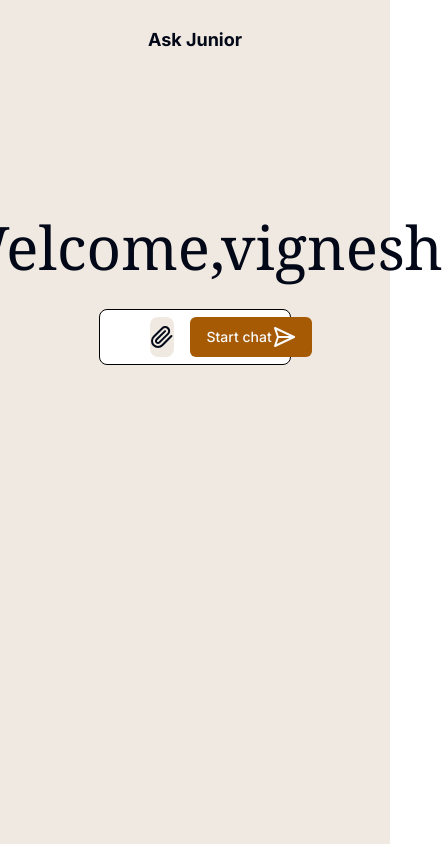
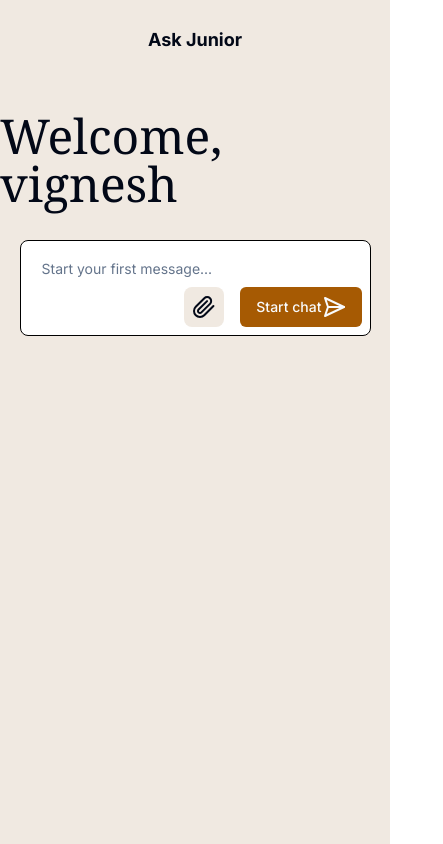
Before and after one commit to vigneshraja122/research-engine, a Next.js app: page / in a window 390 px wide. Shown: the whole page, 443 px wide, since content can reach past the window. Built offline with nearby package versions, Linux system fonts and the light colour scheme.

Commit message:
Added phone alignment

```diff
--- a/app/page.tsx
+++ b/app/page.tsx
@@ -6,14 +6,20 @@ import { SendHorizontal } from "lucide-react";
 
 export default function Home() {
   return (
-    <div className="w-full flex flex-col  items-center bg-[#f0e9e1] h-screen">
+    <div className="w-full flex flex-col items-center bg-[#f0e9e1] min-h-screen space-y-8">
       <div className="w-full h-20 flex justify-center items-center">
         <span className="font-bold text-lg">Ask Junior</span>
       </div>
-      <div className="w-[70%] h-[50%] flex flex-col justify-center items-center space-y-8">
-        <span className="font-serif text-6xl">Welcome,vignesh</span>
-        <div className="w-[70%] h-14 border border-black rounded-lg flex items-center gap-4 p-2 bg-white">
-          <Input className="w-[70%]" placeholder="Start your first message..."></Input>
+      <div className="w-full md:w-[70%] h-[50%] flex flex-col justify-center items-center space-y-8">
+        <span className="font-serif text-5xl md:text-6xl">
+          Welcome, vignesh
+        </span>
+        <div className="w-[90%] md:w-[70%] md:h-14 h-24 border border-black rounded-lg flex md:flex-row flex-col items-center p-2 bg-white">
+          <Input
+            className="w-full md:w-[80%]"
+            placeholder="Start your first message..."
+          ></Input>
+          <div className="flex items-center justify-end w-full md:justify-end gap-4">
             <button className="w-10 h-10 flex items-center justify-center rounded-lg bg-[#f0e9e1]">
               <Paperclip />
             </button>
@@ -24,5 +30,6 @@ export default function Home() {
           </div>
         </div>
       </div>
+    </div>
   );
 }
```
Lines whose indentation alone changed are shown as unchanged.
